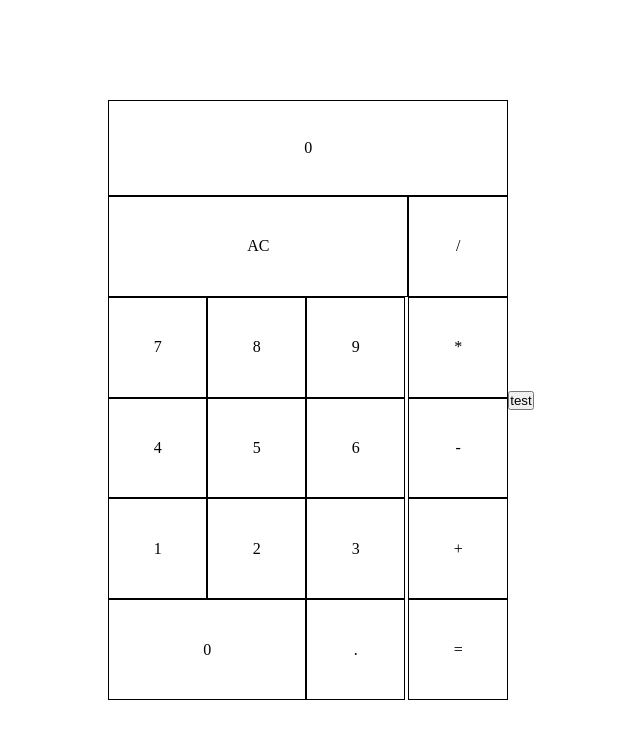
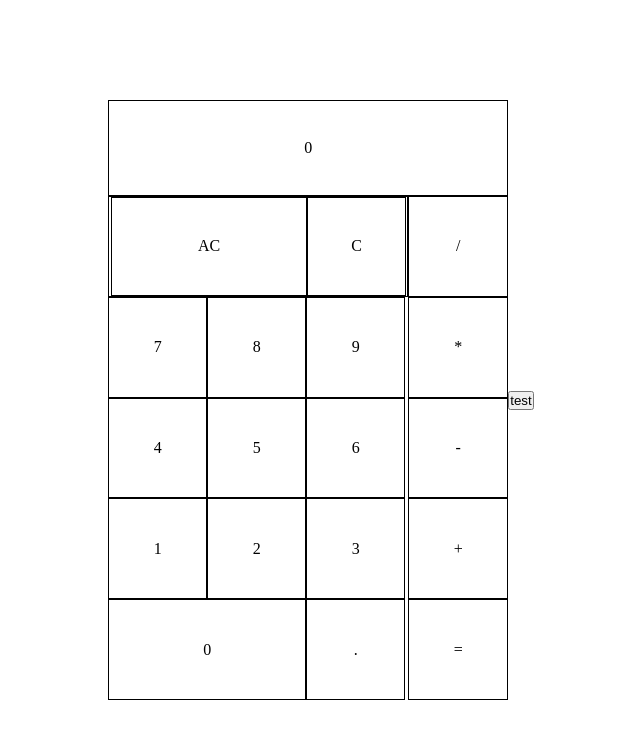
Before and after one commit to hugo-michel/odin-calc, a plain HTML site: page index.html in a window 1280 px wide. Shown: the whole page, without its empty margins (319-959 px from the left). Drawn offline with Linux system fonts and the light colour scheme.

Commit message:
ajout div clear last

```diff
--- a/index.html
+++ b/index.html
@@ -13,7 +13,10 @@
 
 			<div id="inputs">
 				<div id="numbers">
-					<div id="clear">AC</div>
+					<div id="zoneClear">
+						<div id="clear">AC</div>
+                        <div id="clearLast">C</div>
+					</div>
 
 					<div id="num19">
 						<div class="number">7</div>
--- a/style.css
+++ b/style.css
@@ -56,9 +56,25 @@ body {
     flex-basis: 60%;
 }
 
-#clear,
-#numSpec {
+
+#numSpec,
+#zoneClear {
     flex-basis: 20%;
+}
+
+#zoneClear {
+    display: flex;
+}
+
+#clear {
+    flex-basis: 66%;
+    height: 100%;
+}
+
+#clearLast {
+    flex-basis: 33%;
+    height: 100%;
+
 }
 
 .number {
@@ -69,7 +85,9 @@ body {
 .number,
 #num0,
 .operator,
-#point {
+#point,
+#zoneClear,
+#clearLast {
     display: flex;
     justify-content: center;
     align-items: center;
```
